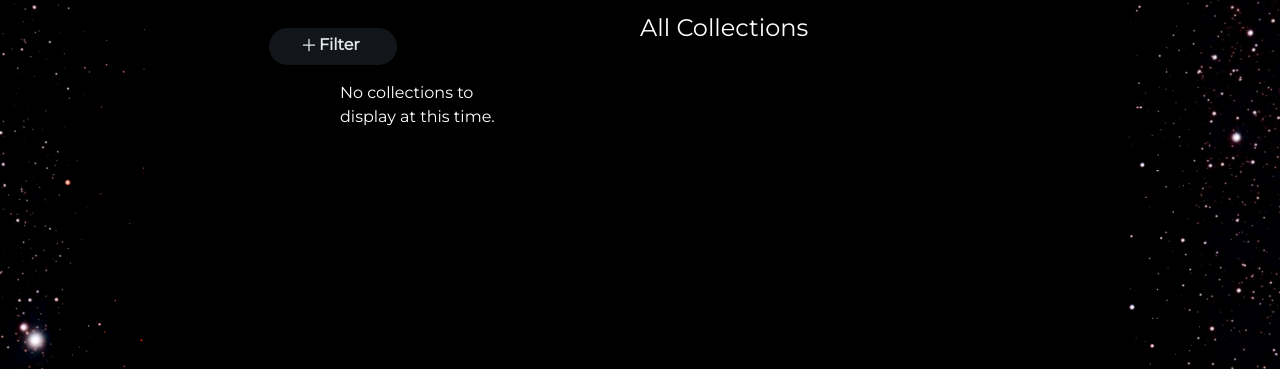
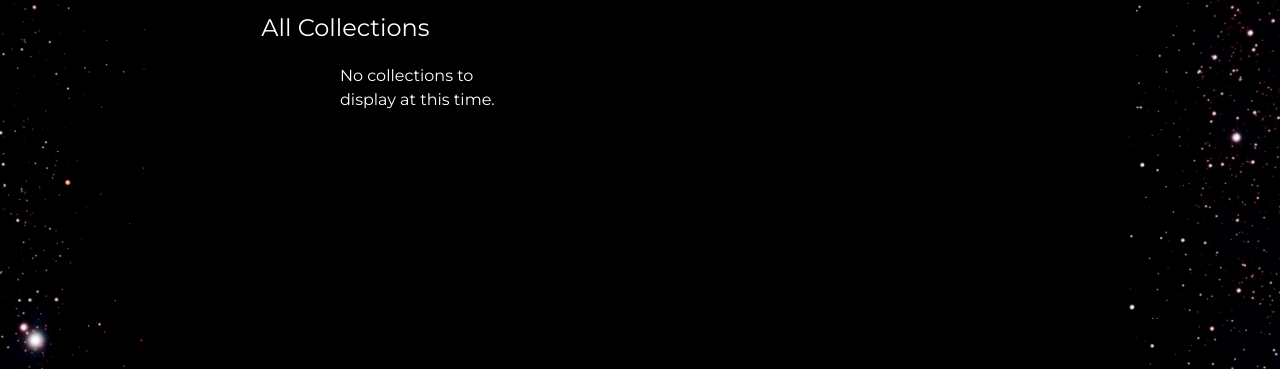
Before and after one commit to LewisFletcher/creative_universe, a Django app: page /portfolio/collections/ in a window 1280 px wide. Shown: the part 64-433 px from the top of the page. Run offline with Django 4.2, Linux system fonts and the light colour scheme; data that the repository does not hold is empty; style sheets or scripts are compiled from the project's sources; some libraries are stand-ins or nearby versions.

Commit message:
Removing filter from collections.

```diff
--- a/artpage/templates/all_collections.html
+++ b/artpage/templates/all_collections.html
@@ -7,9 +7,7 @@
 {% endif %}
 {% block content %}
 <div class="flex flex-row justify-between px-8">
-    <span class="basis-1/4 pt-5"><p>{% include 'category_select.html' %}</span>
     <span class="basis-1/4"><h1 class="text-xl md:text-2xl my-3">All Collections</h1></span>
-    <span class=""></span>
 </div>
 <div class="grid lg:grid-cols-2 xl:grid-cols-3 gap-10 px-2 py-2 mx-auto w-3/4 xl:w-3/4 mb-4">
     {% if collections %}
```
